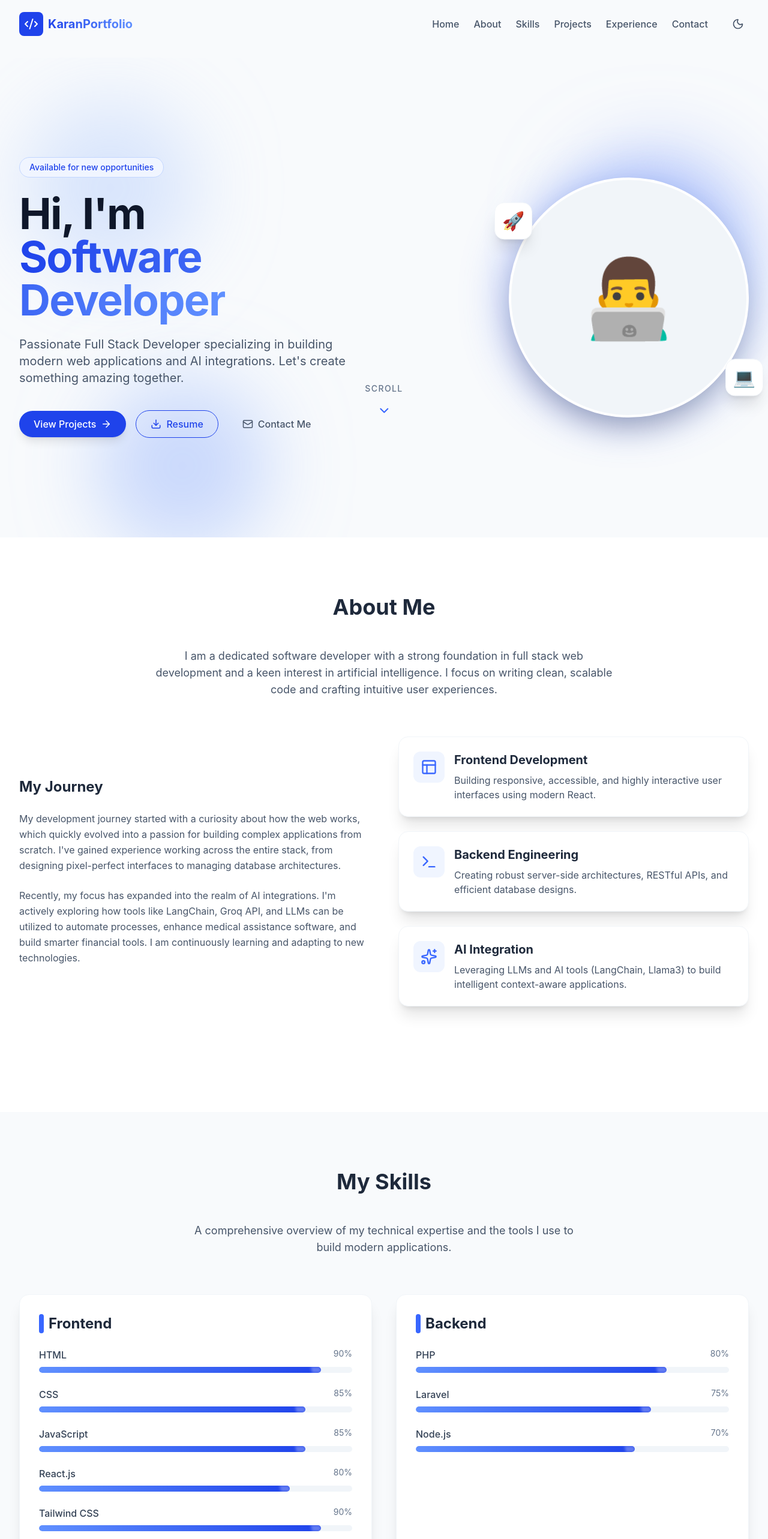
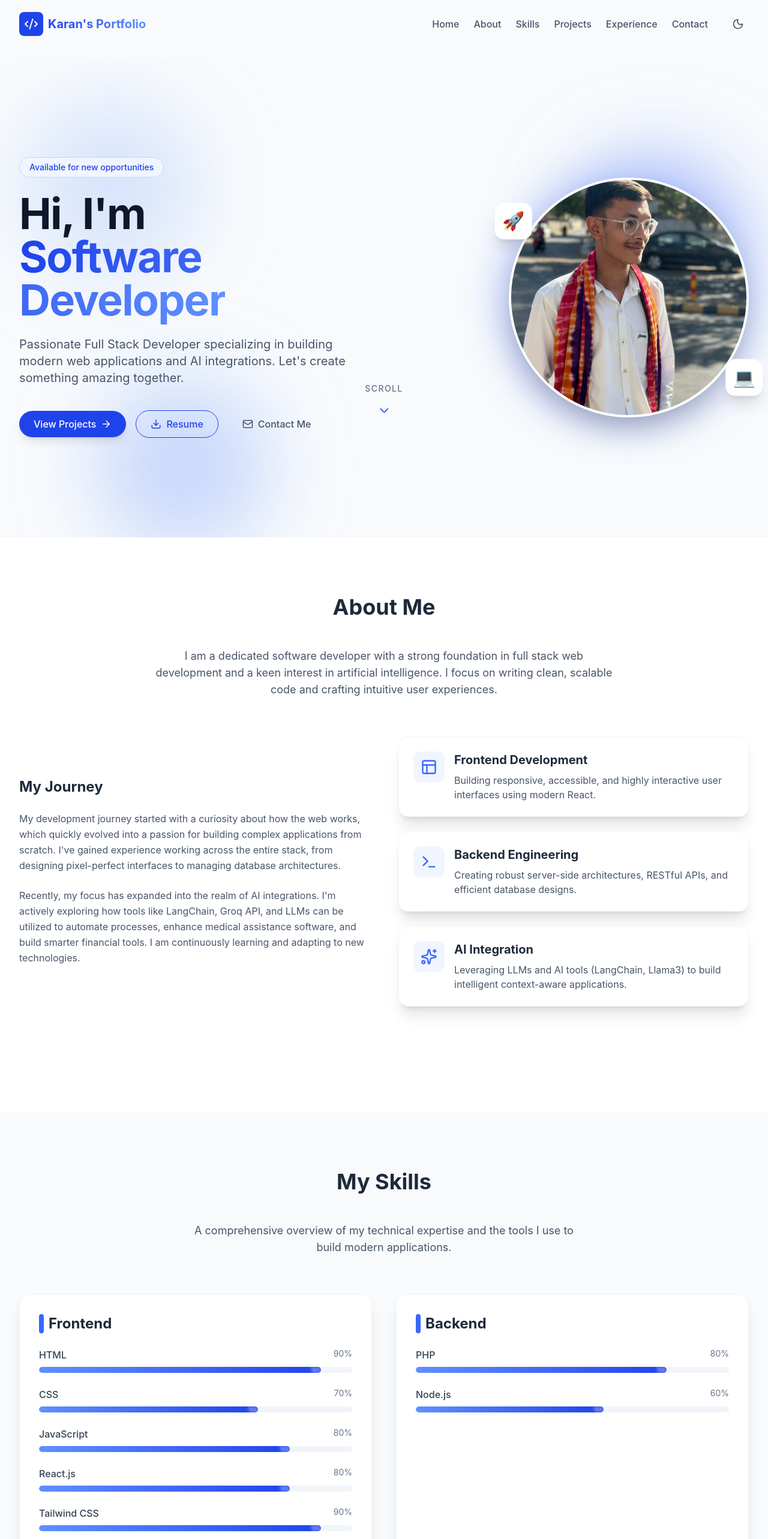
Before and after one commit to karanudani3011/Portfolio, a React (Vite) app: page / in a window 1280 px wide. Shown: the top 2566 px of the page at 60% size. Built offline with nearby package versions, Linux system fonts and the light colour scheme.

Commit message:
Update image add resumelink

```diff
--- a/src/components/Contact.jsx
+++ b/src/components/Contact.jsx
@@ -65,7 +65,7 @@ const Contact = () => {
                                     <div>
                                         <p className="text-sm font-medium text-slate-500 dark:text-slate-400 mb-1">Phone</p>
                                         <a href="tel:+1234567890" className="text-slate-800 dark:text-slate-200 hover:text-softBlue-600 dark:hover:text-softBlue-400 font-medium transition-colors">
-                                           +91 8488889194
+                                           +91 84888-89194
                                         </a>
                                     </div>
                                 </div>
--- a/src/components/Hero.jsx
+++ b/src/components/Hero.jsx
@@ -46,7 +46,7 @@ const Hero = () => {
                                 View Projects
                                 <ArrowRight size={18} className="group-hover:translate-x-1 transition-transform" />
                             </a>
-                            <a href="/resume.pdf" download className="btn-outline w-full sm:w-auto flex items-center justify-center gap-2 group">
+                            <a href="https://drive.google.com/file/d/1H6r0Arthcr52aoqZMIz0gj_jtq3QDhB5/view?usp=sharing" download className="btn-outline w-full sm:w-auto flex items-center justify-center gap-2 group">
                                 <Download size={18} className="group-hover:-translate-y-1 transition-transform" />
                                 Resume
                             </a>
@@ -71,10 +71,10 @@ const Hero = () => {
                             {/* Image Container */}
                             <div className="relative w-full h-full rounded-full border-4 border-white dark:border-darkBg shadow-2xl overflow-hidden bg-slate-100 dark:bg-slate-800 flex items-center justify-center">
                                 {/* Placeholder for actual photo, using geometric shape for now */}
-                                <div className="text-9xl">👨‍💻</div>
+                                {/*<div className="text-9xl">👨‍💻</div>*/  }
 
                                 {/* Optional: Add actual image path below when available */}
-                                {/* <img src="/profile.jpg" alt="Profile" className="w-full h-full object-cover" /> */}
+                                { <img src="/profile.jpg" alt="Profile" className="w-full h-full object-cover" /> }
                             </div>
 
                             {/* Decorative badges */}
--- a/src/components/Navbar.jsx
+++ b/src/components/Navbar.jsx
@@ -55,7 +55,7 @@ const Navbar = () => {
                             <Code2 size={24} />
                         </div>
                         <span className="text-xl font-bold bg-clip-text text-transparent bg-gradient-to-r from-softBlue-600 to-softBlue-400 dark:from-softBlue-400 dark:to-softBlue-200">
-                            KaranPortfolio
+                            Karan's Portfolio
                         </span>
                     </motion.div>
 
--- a/src/components/Skills.jsx
+++ b/src/components/Skills.jsx
@@ -6,8 +6,8 @@ const Skills = () => {
             title: 'Frontend',
             skills: [
                 { name: 'HTML', level: 90 },
-                { name: 'CSS', level: 85 },
-                { name: 'JavaScript', level: 85 },
+                { name: 'CSS', level: 70 },
+                { name: 'JavaScript', level: 80 },
                 { name: 'React.js', level: 80 },
                 { name: 'Tailwind CSS', level: 90 },
             ]
@@ -16,15 +16,14 @@ const Skills = () => {
             title: 'Backend',
             skills: [
                 { name: 'PHP', level: 80 },
-                { name: 'Laravel', level: 75 },
-                { name: 'Node.js', level: 70 },
+                { name: 'Node.js', level: 60 },
             ]
         },
         {
             title: 'Database',
             skills: [
                 { name: 'MySQL', level: 85 },
-                { name: 'MongoDB', level: 75 },
+                { name: 'MongoDB', level: 70 },
             ]
         },
         {
@@ -32,7 +31,7 @@ const Skills = () => {
             skills: [
                 { name: 'LangChain', level: 65 },
                 { name: 'Llama3', level: 70 },
-                { name: 'Groq API', level: 75 },
+                { name: 'Groq API', level: 70 },
             ]
         }
     ];
```
Also changed, not shown: profile.JPG (added).
